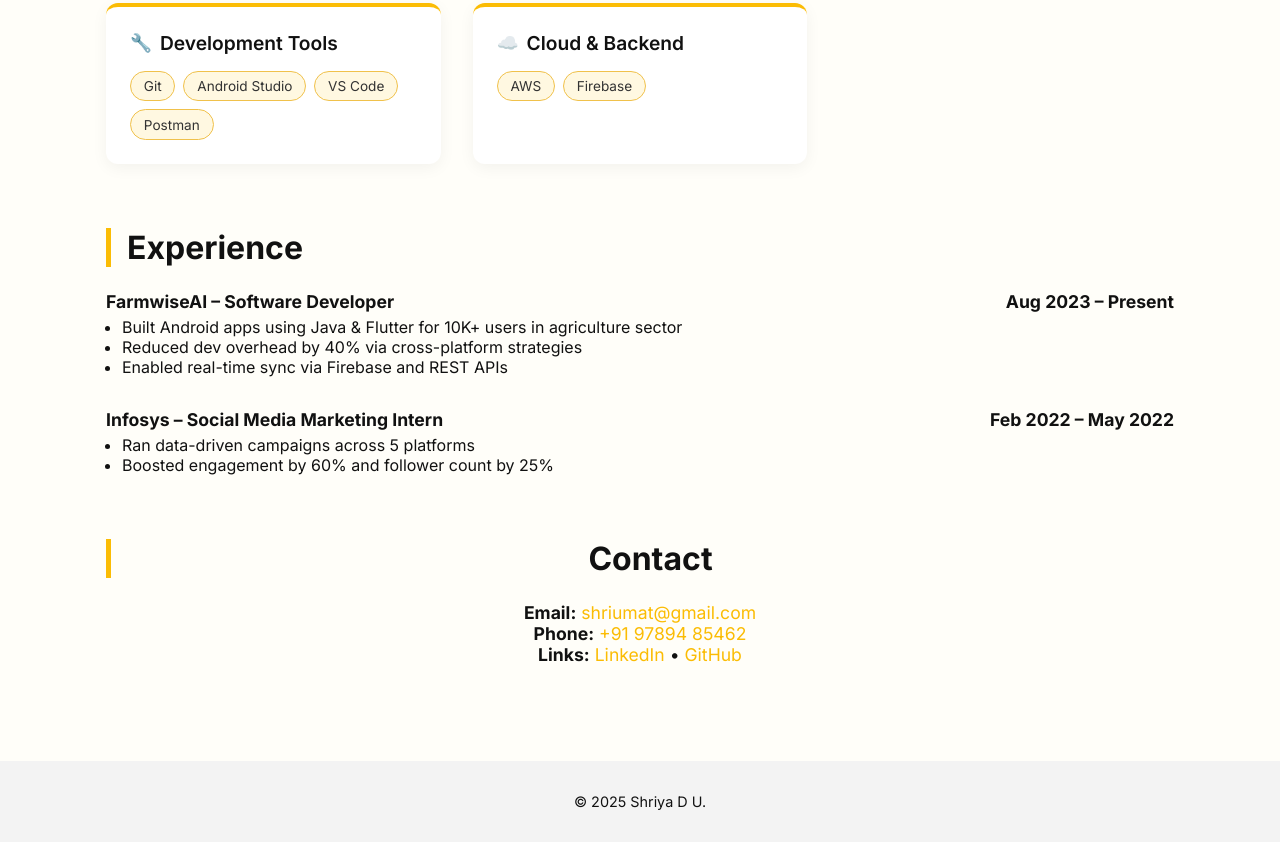
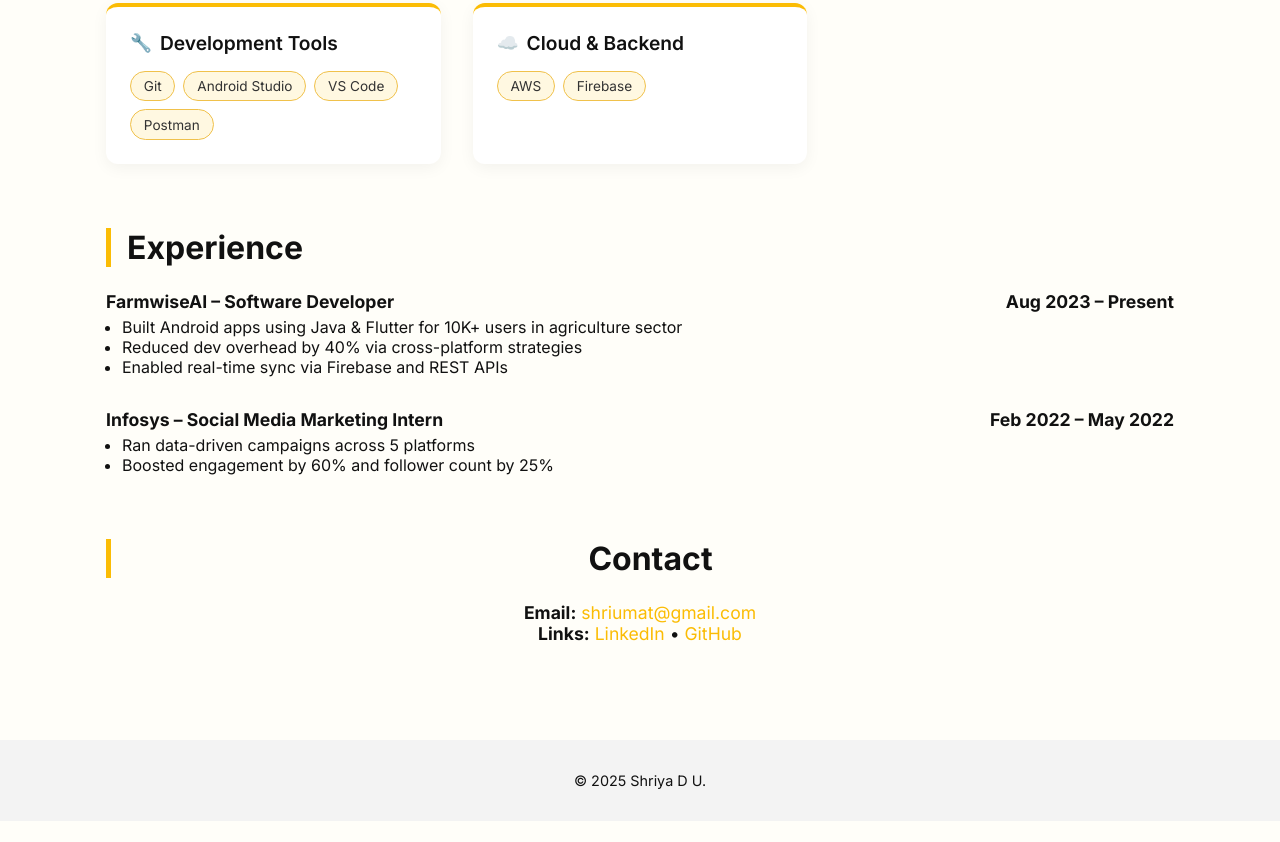
Before and after one commit to shriyadu/website, a plain HTML site: page index.html in a window 1280 px wide. Shown: the part 1107-1949 px from the top of the page. After the commit the page ends 1928 px from the top, so only its background shows below. Drawn offline with Linux system fonts and the light colour scheme.

Commit message:
Update index.html

```diff
--- a/index.html
+++ b/index.html
@@ -377,7 +377,7 @@
     <section id="contact" class="contact">
       <h3 class="section-title">Contact</h3>
       <p><strong>Email:</strong> <a href="mailto:shriumat@gmail.com">shriumat@gmail.com</a></p>
-      <p><strong>Phone:</strong> <a href="tel:+919789485462">+91 97894 85462</a></p>
+
       <p>
         <strong>Links:</strong>
         <a href="https://www.linkedin.com/in/shriya-d-u-857a2b213" target="_blank">LinkedIn</a> •
```
